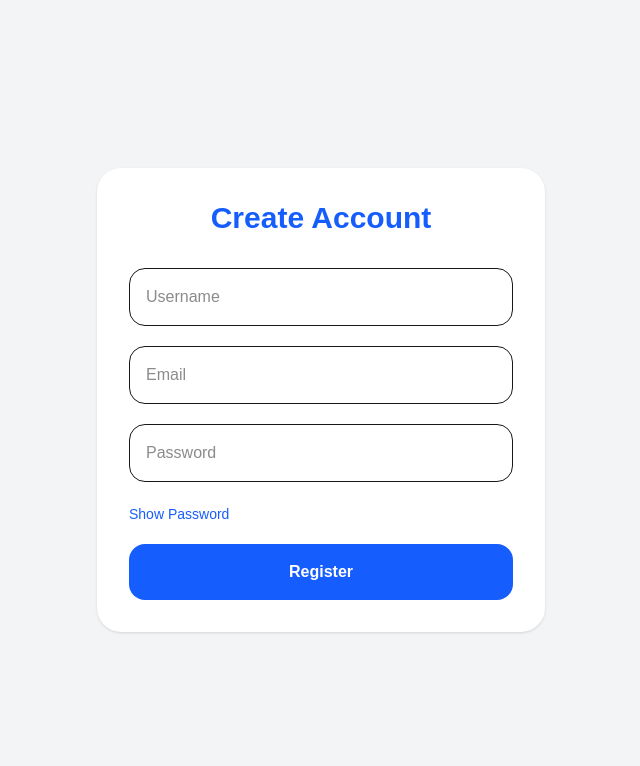
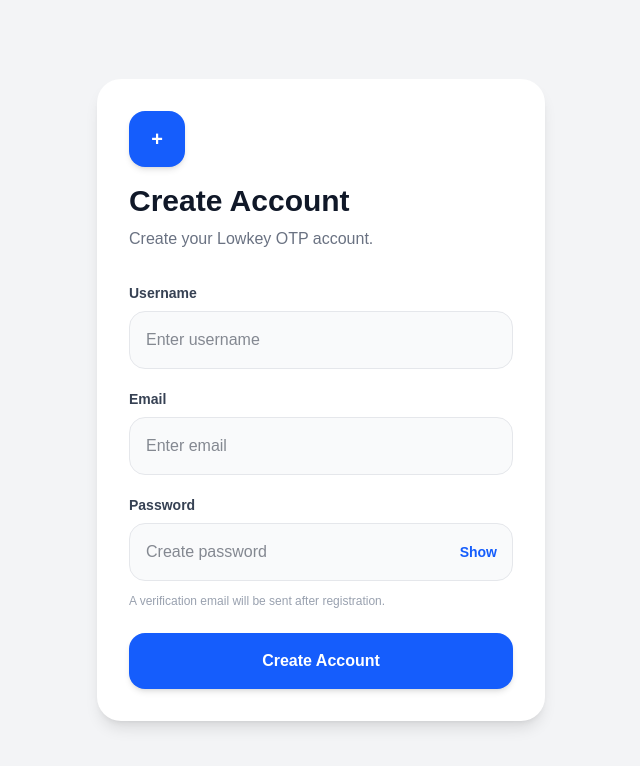
Before and after one commit to lowkeyotp-cell/lowkey-otp-hub, a Next.js app: page /register in a window 1280 px wide. Shown: the top 766 px of the page, without its empty margins (319-959 px from the left). Built offline with nearby package versions, Linux system fonts and the light colour scheme.

Commit message:
Modernize wallet login and registration alerts

```diff
--- a/app/fund-wallet/page.tsx
+++ b/app/fund-wallet/page.tsx
@@ -12,24 +12,58 @@ export default function FundWalletPage() {
   const [amount, setAmount] = useState("");
   const [loading, setLoading] = useState(false);
 
+  const [popup, setPopup] = useState<{
+    title: string;
+    message: string;
+    type: "success" | "error" | "info";
+  } | null>(null);
+
+  const showPopup = (
+    title: string,
+    message: string,
+    type: "success" | "error" | "info"
+  ) => {
+    setPopup({
+      title,
+      message,
+      type,
+    });
+  };
+
   const handleFundWallet = async () => {
     const user = auth.currentUser;
 
     if (!user) {
-      alert("Please login first.");
-      router.push("/login");
+      showPopup(
+        "Login required",
+        "Please sign in to your Lowkey OTP account before funding your wallet.",
+        "error"
+      );
+
+      setTimeout(() => {
+        router.push("/login");
+      }, 1200);
+
       return;
     }
 
     const numericAmount = Number(amount);
 
-    if (!Number.isFinite(numericAmount) || numericAmount < 100) {
-      alert("Enter at least ₦100.");
+    if (
+      !Number.isFinite(numericAmount) ||
+      numericAmount < 100
+    ) {
+      showPopup(
+        "Invalid amount",
+        "Please enter an amount of at least ₦100.",
+        "error"
+      );
       return;
     }
 
     try {
       setLoading(true);
+      setPopup(null);
 
       const idToken = await getIdToken(user);
 
@@ -50,14 +84,15 @@ export default function FundWalletPage() {
       const data = await response.json();
 
       if (!response.ok || !data.success) {
-        alert(
+        showPopup(
+          "Payment unavailable",
           data.message ||
-            "Unable to initialize payment."
+            "We couldn't start your payment. Please try again.",
+          "error"
         );
         return;
       }
 
-      // Load Paystack only in the browser.
       const PaystackPop =
         (await import("@paystack/inline-js")).default;
 
@@ -98,34 +133,47 @@ export default function FundWalletPage() {
                 !verifyResponse.ok ||
                 !verifyData.success
               ) {
-                alert(
+                showPopup(
+                  "Verification pending",
                   verifyData.message ||
-                    "Payment succeeded, but verification is pending."
+                    "Your payment was received, but wallet verification is still pending.",
+                  "info"
                 );
                 return;
               }
 
-              alert(
-                `Payment successful! ₦${Number(
+              showPopup(
+                "Wallet funded",
+                `Payment successful. ₦${Number(
                   verifyData.amount
-                ).toLocaleString()} was added to your wallet.`
+                ).toLocaleString()} has been added to your wallet.`,
+                "success"
               );
 
-              router.push("/dashboard");
+              setTimeout(() => {
+                router.push("/dashboard");
+              }, 1200);
+
             } catch (error) {
               console.error(
                 "Verification error:",
                 error
               );
 
-              alert(
-                "Payment succeeded, but wallet verification is pending."
+              showPopup(
+                "Verification pending",
+                "Your payment was successful, but wallet verification is still pending.",
+                "info"
               );
             }
           },
 
           onCancel: () => {
-            alert("Payment cancelled.");
+            showPopup(
+              "Payment cancelled",
+              "No money was added to your wallet.",
+              "info"
+            );
           },
         }
       );
@@ -135,46 +183,120 @@ export default function FundWalletPage() {
         error
       );
 
-      alert("Unable to start payment.");
+      showPopup(
+        "Payment unavailable",
+        "We couldn't start the payment. Please try again.",
+        "error"
+      );
     } finally {
       setLoading(false);
     }
   };
 
+  const popupIcon =
+    popup?.type === "success"
+      ? "✓"
+      : popup?.type === "error"
+      ? "!"
+      : "i";
+
+  const popupIconStyle =
+    popup?.type === "success"
+      ? "bg-green-100 text-green-600"
+      : popup?.type === "error"
+      ? "bg-red-100 text-red-600"
+      : "bg-blue-100 text-blue-600";
+
   return (
     <main className="min-h-screen bg-gray-100 flex items-center justify-center p-6">
-      <div className="bg-white rounded-3xl shadow-lg p-8 w-full max-w-md">
 
-        <h1 className="text-3xl font-bold text-blue-600 mb-2">
-          Fund Wallet
-        </h1>
+      {popup && (
+        <div
+          className="fixed inset-0 z-50 flex items-center justify-center bg-black/40 p-5"
+          role="dialog"
+          aria-modal="true"
+        >
+          <div className="w-full max-w-sm rounded-3xl bg-white p-6 shadow-2xl">
 
-        <p className="text-gray-500 mb-6">
-          Add money to your OTP Marketplace wallet.
-        </p>
+            <div
+              className={`mb-5 flex h-14 w-14 items-center justify-center rounded-full ${popupIconStyle}`}
+            >
+              <span className="text-2xl font-black">
+                {popupIcon}
+              </span>
+            </div>
+
+            <h2 className="text-xl font-bold text-gray-900">
+              {popup.title}
+            </h2>
+
+            <p className="mt-2 text-sm leading-6 text-gray-600">
+              {popup.message}
+            </p>
+
+            <button
+              onClick={() => setPopup(null)}
+              className="mt-6 w-full rounded-2xl bg-blue-600 py-3.5 font-bold text-white transition active:scale-95"
+            >
+              Continue
+            </button>
+
+          </div>
+        </div>
+      )}
+
+      <div className="w-full max-w-md rounded-3xl bg-white p-8 shadow-lg">
+
+        <div className="mb-8">
+
+          <div className="mb-4 flex h-14 w-14 items-center justify-center rounded-2xl bg-blue-600 shadow-md">
+            <span className="text-xl font-black text-white">
+              ₦
+            </span>
+          </div>
+
+          <h1 className="text-3xl font-bold text-gray-900">
+            Fund Wallet
+          </h1>
+
+          <p className="mt-2 text-gray-500">
+            Add funds securely to your Lowkey OTP wallet.
+          </p>
+
+        </div>
+
+        <label className="mb-2 block text-sm font-semibold text-gray-700">
+          Amount
+        </label>
 
         <input
           type="number"
           min="100"
-          placeholder="Enter Amount"
+          placeholder="Enter amount"
           value={amount}
           onChange={(e) =>
             setAmount(e.target.value)
           }
-          className="w-full border border-gray-300 p-4 rounded-2xl mb-6"
+          disabled={loading}
+          className="mb-6 w-full rounded-2xl border border-gray-200 bg-gray-50 p-4 text-gray-900 outline-none transition focus:border-blue-500 focus:bg-white disabled:opacity-60"
         />
 
         <button
           onClick={handleFundWallet}
           disabled={loading}
-          className="w-full bg-blue-600 text-white py-4 rounded-2xl font-bold disabled:opacity-50"
+          className="w-full rounded-2xl bg-blue-600 py-4 font-bold text-white shadow-md transition hover:bg-blue-700 active:scale-[0.98] disabled:cursor-not-allowed disabled:opacity-50"
         >
           {loading
             ? "Starting Payment..."
             : "Fund Wallet"}
         </button>
 
+        <p className="mt-5 text-center text-xs text-gray-400">
+          Secure payment processing
+        </p>
+
       </div>
+
     </main>
   );
 }
--- a/app/login/page.tsx
+++ b/app/login/page.tsx
@@ -1,4 +1,4 @@
-k"use client";
+"use client";
 
 import { useState } from "react";
 import { useRouter } from "next/navigation";
--- a/app/register/page.tsx
+++ b/app/register/page.tsx
@@ -1,7 +1,6 @@
 "use client";
 
 import { useState } from "react";
-
 import { useRouter } from "next/navigation";
 
 import {
@@ -12,43 +11,52 @@ import {
 import {
   doc,
   setDoc,
-  serverTimestamp
+  serverTimestamp,
 } from "firebase/firestore";
 
 import { auth, db } from "@/lib/firebase";
 
 export default function RegisterPage() {
-
   const router = useRouter();
 
-  const [email, setEmail] =
-    useState("");
+  const [email, setEmail] = useState("");
+  const [password, setPassword] = useState("");
+  const [username, setUsername] = useState("");
 
-  const [password, setPassword] =
-    useState("");
+  const [loading, setLoading] = useState(false);
+  const [showPassword, setShowPassword] = useState(false);
 
-  const [username, setUsername] =
-    useState("");
+  const [popup, setPopup] = useState<{
+    title: string;
+    message: string;
+    type: "success" | "error";
+  } | null>(null);
 
-  const [loading, setLoading] =
-    useState(false);
-
-  const [showPassword, setShowPassword] =
-    useState(false);
+  const showPopup = (
+    title: string,
+    message: string,
+    type: "success" | "error"
+  ) => {
+    setPopup({
+      title,
+      message,
+      type,
+    });
+  };
 
   const handleRegister = async () => {
-
     if (!username || !email || !password) {
-
-      alert("Fill all fields");
-
+      showPopup(
+        "Missing information",
+        "Please fill in your username, email, and password.",
+        "error"
+      );
       return;
-
     }
 
     try {
-
       setLoading(true);
+      setPopup(null);
 
       const userCredential =
         await createUserWithEmailAndPassword(
@@ -57,8 +65,7 @@ export default function RegisterPage() {
           password
         );
 
-      const user =
-        userCredential.user;
+      const user = userCredential.user;
 
       await sendEmailVerification(user);
 
@@ -68,58 +75,153 @@ await sendEmailVerification(user);
           username,
           email,
           balance: 0,
-          createdAt:
-            serverTimestamp()
+          createdAt: serverTimestamp(),
         }
       );
 
-      alert(
-  "Account created successfully! A verification email has been sent. Please check your Inbox or Spam folder before logging in."
+      showPopup(
+        "Account created",
+        "Your account has been created successfully. A verification email has been sent. Please check your Inbox or Spam folder before logging in.",
+        "success"
       );
 
-      router.push("/login");
+    } catch (error: any) {
+      console.error("Registration error:", error);
 
-    } catch (error: any) {
+      let message =
+        "We couldn't create your account. Please try again.";
 
-      alert(error.message);
+      if (error?.code === "auth/email-already-in-use") {
+        message =
+          "An account with this email already exists.";
+      } else if (
+        error?.code === "auth/invalid-email"
+      ) {
+        message =
+          "Please enter a valid email address.";
+      } else if (
+        error?.code === "auth/weak-password"
+      ) {
+        message =
+          "Your password is too weak. Please choose a stronger password.";
+      } else if (error?.message) {
+        message = error.message;
+      }
+
+      showPopup(
+        "Registration failed",
+        message,
+        "error"
+      );
 
     } finally {
-
       setLoading(false);
-
     }
-
   };
 
   return (
-
     <main className="min-h-screen bg-gray-100 flex items-center justify-center p-6">
 
-      <div className="bg-white p-8 rounded-3xl shadow-sm w-full max-w-md">
+      {popup && (
+        <div
+          className="fixed inset-0 z-50 flex items-center justify-center bg-black/40 p-5"
+          role="dialog"
+          aria-modal="true"
+        >
+          <div className="w-full max-w-sm rounded-3xl bg-white p-6 shadow-2xl">
 
-        <h1 className="text-3xl font-bold text-blue-600 text-center mb-8">
+            <div
+              className={`mb-5 flex h-14 w-14 items-center justify-center rounded-full ${
+                popup.type === "success"
+                  ? "bg-green-100 text-green-600"
+                  : "bg-red-100 text-red-600"
+              }`}
+            >
+              <span className="text-2xl font-black">
+                {popup.type === "success" ? "✓" : "!"}
+              </span>
+            </div>
+
+            <h2 className="text-xl font-bold text-gray-900">
+              {popup.title}
+            </h2>
+
+            <p className="mt-2 text-sm leading-6 text-gray-600">
+              {popup.message}
+            </p>
+
+            <button
+              onClick={() => {
+                setPopup(null);
+
+                if (popup.type === "success") {
+                  router.push("/login");
+                }
+              }}
+              className="mt-6 w-full rounded-2xl bg-blue-600 py-3.5 font-bold text-white transition active:scale-95"
+            >
+              Continue
+            </button>
+
+          </div>
+        </div>
+      )}
+
+      <div className="bg-white p-8 rounded-3xl shadow-lg w-full max-w-md">
+
+        <div className="mb-8">
+
+          <div className="mb-4 flex h-14 w-14 items-center justify-center rounded-2xl bg-blue-600 shadow-md">
+            <span className="text-xl font-black text-white">
+              +
+            </span>
+          </div>
+
+          <h1 className="text-3xl font-bold text-gray-900">
             Create Account
           </h1>
 
+          <p className="mt-2 text-gray-500">
+            Create your Lowkey OTP account.
+          </p>
+
+        </div>
+
+        <label className="mb-2 block text-sm font-semibold text-gray-700">
+          Username
+        </label>
+
         <input
           type="text"
-          placeholder="Username"
+          placeholder="Enter username"
           value={username}
           onChange={(e) =>
             setUsername(e.target.value)
           }
-          className="w-full border p-4 rounded-2xl mb-5"
+          disabled={loading}
+          className="w-full border border-gray-200 bg-gray-50 p-4 rounded-2xl mb-5 text-gray-900 outline-none transition focus:border-blue-500 focus:bg-white disabled:opacity-60"
         />
+
+        <label className="mb-2 block text-sm font-semibold text-gray-700">
+          Email
+        </label>
 
         <input
           type="email"
-          placeholder="Email"
+          placeholder="Enter email"
           value={email}
           onChange={(e) =>
             setEmail(e.target.value)
           }
-          className="w-full border p-4 rounded-2xl mb-5"
+          disabled={loading}
+          className="w-full border border-gray-200 bg-gray-50 p-4 rounded-2xl mb-5 text-gray-900 outline-none transition focus:border-blue-500 focus:bg-white disabled:opacity-60"
         />
+
+        <label className="mb-2 block text-sm font-semibold text-gray-700">
+          Password
+        </label>
+
+        <div className="relative mb-3">
 
           <input
             type={
@@ -127,41 +229,43 @@ await sendEmailVerification(user);
                 ? "text"
                 : "password"
             }
-          placeholder="Password"
+            placeholder="Create password"
             value={password}
             onChange={(e) =>
               setPassword(e.target.value)
             }
-          className="w-full border p-4 rounded-2xl mb-5"
+            disabled={loading}
+            className="w-full border border-gray-200 bg-gray-50 p-4 pr-20 rounded-2xl text-gray-900 outline-none transition focus:border-blue-500 focus:bg-white disabled:opacity-60"
           />
 
           <button
+            type="button"
             onClick={() =>
-            setShowPassword(
-              !showPassword
-            )
+              setShowPassword(!showPassword)
             }
-          className="mb-5 text-sm text-blue-600"
+            className="absolute right-4 top-1/2 -translate-y-1/2 text-sm font-semibold text-blue-600"
           >
-          {showPassword
-            ? "Hide Password"
-            : "Show Password"}
+            {showPassword ? "Hide" : "Show"}
           </button>
+
+        </div>
+
+        <p className="text-xs text-gray-400 mb-6">
+          A verification email will be sent after registration.
+        </p>
 
         <button
           onClick={handleRegister}
           disabled={loading}
-          className="bg-blue-600 text-white py-4 rounded-2xl font-bold w-full"
+          className="bg-blue-600 text-white py-4 rounded-2xl font-bold w-full shadow-md transition hover:bg-blue-700 active:scale-[0.98] disabled:cursor-not-allowed disabled:opacity-50"
         >
           {loading
-            ? "Creating..."
-            : "Register"}
+            ? "Creating Account..."
+            : "Create Account"}
         </button>
 
       </div>
 
     </main>
-
   );
-
 }
```
Lines whose indentation alone changed are shown as unchanged.
